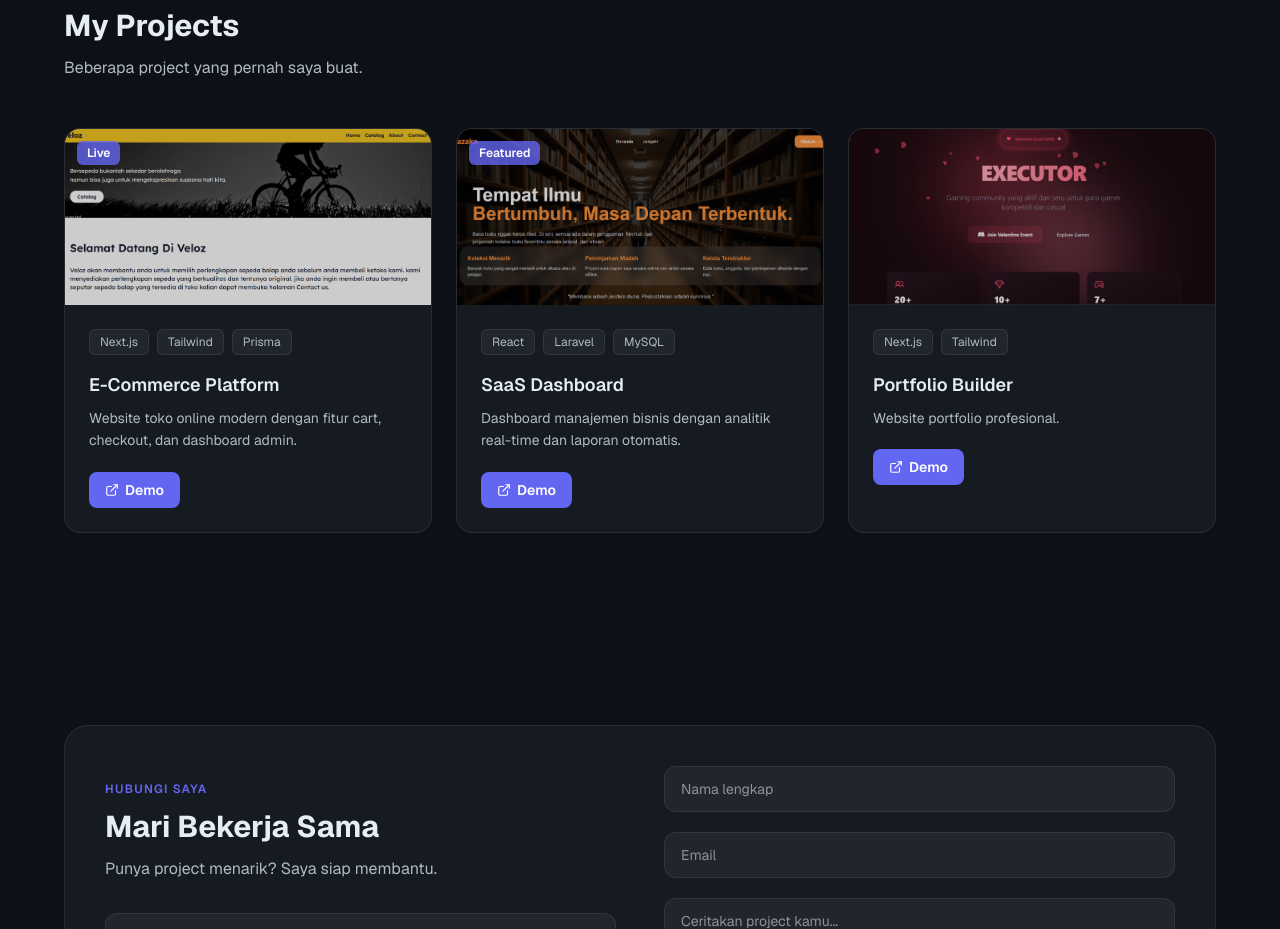
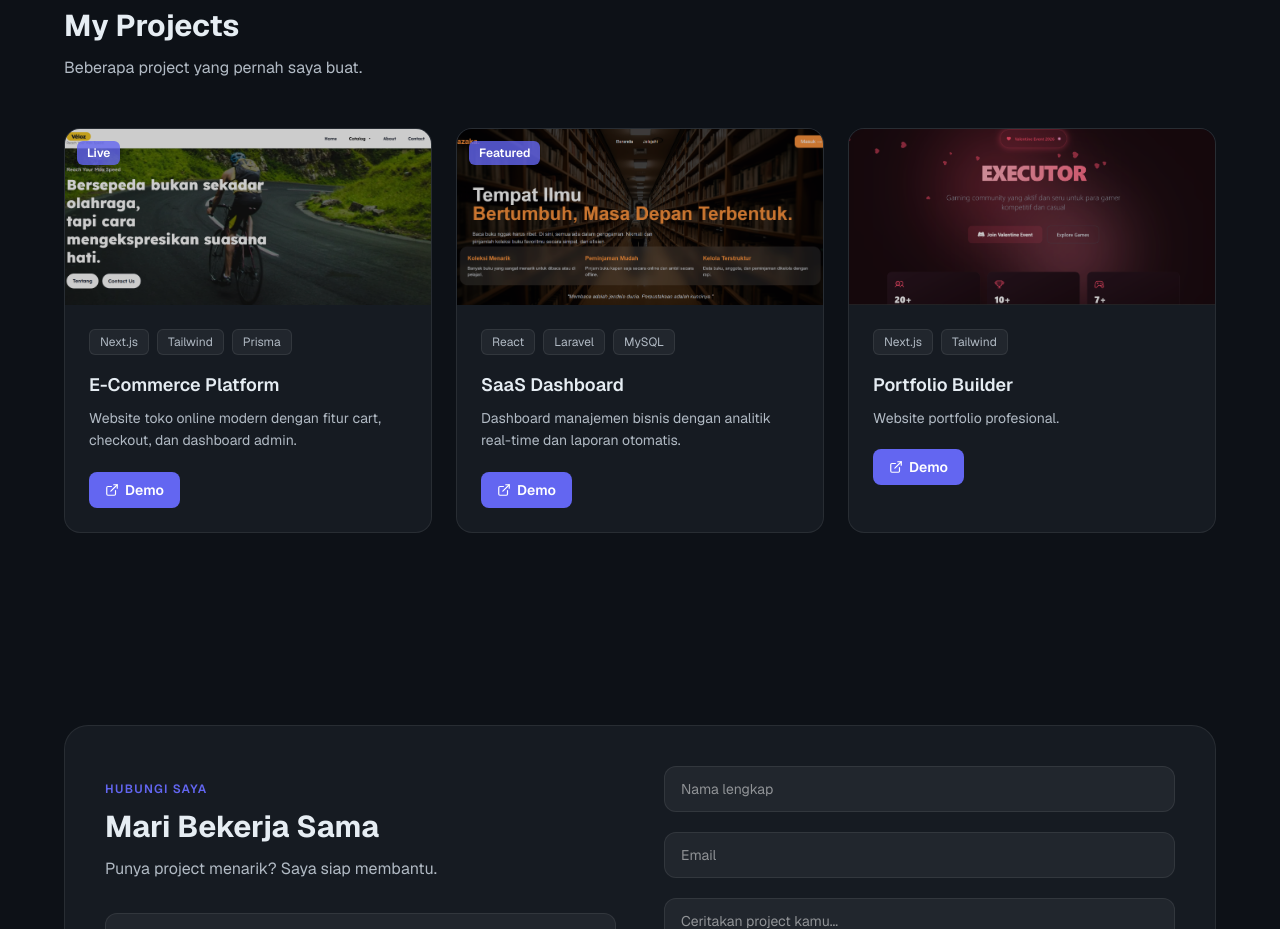
Before and after one commit to bangyazaka-hash/introduce, a Next.js app: page / in a window 1280 px wide. Shown: the part 1480-2409 px from the top of the page. Built offline with nearby package versions, Linux system fonts and the light colour scheme.

Commit message:
link prpject

```diff
--- a/app/page.tsx
+++ b/app/page.tsx
@@ -87,7 +87,7 @@ const projects = [
     title: "E-Commerce Platform",
     desc: "Website toko online modern dengan fitur cart, checkout, dan dashboard admin.",
     demoUrl: "https://veloz-zeta.vercel.app",
-    image: "/veloz.png",
+    image: "/image.png",
   },
   {
     label: "Featured",
```
Also changed, not shown: public/image.png (added).
